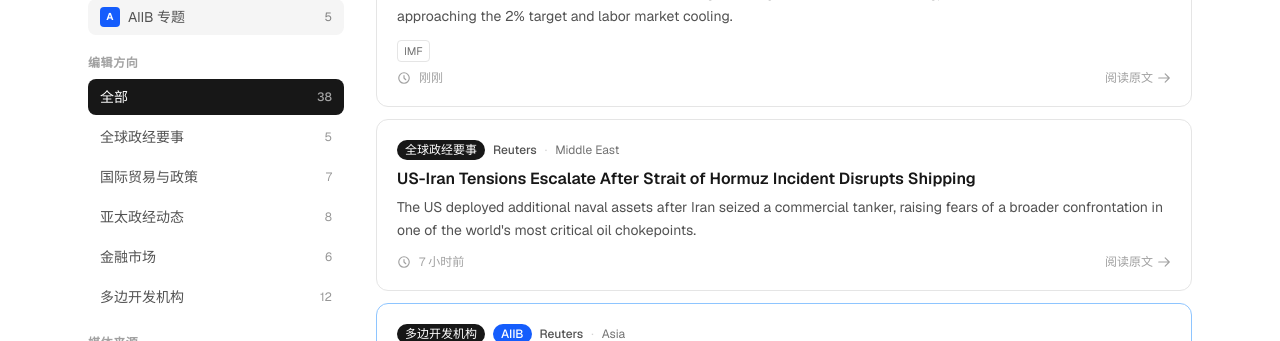
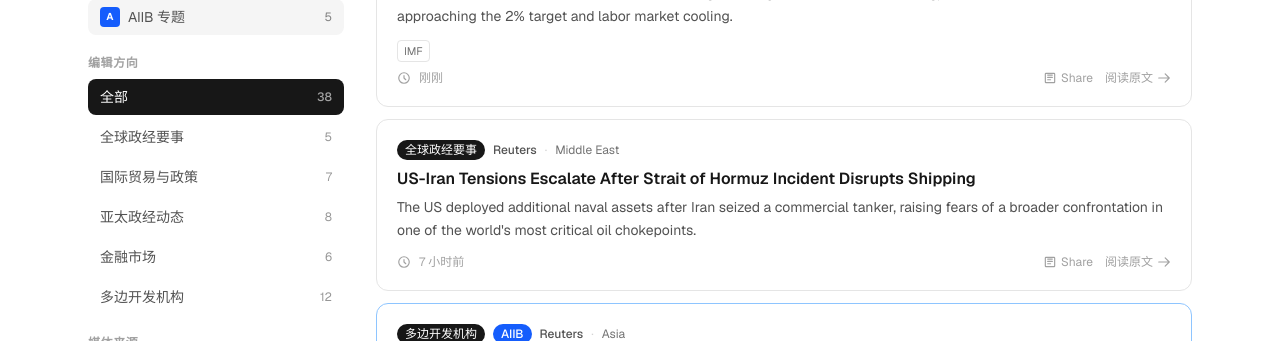
Before and after one commit to CASSIELISIJIA/newsletter-app, a Next.js app: page / in a window 1280 px wide. Shown: the part 541-882 px from the top of the page. Built offline with nearby package versions, Linux system fonts and the light colour scheme.

Commit message:
feat: 新闻卡片 Share 按钮一键复制标题+链接

```diff
--- a/app/components/NewsletterClient.tsx
+++ b/app/components/NewsletterClient.tsx
@@ -281,6 +281,25 @@ function FilterButton({ active, onClick, children }: { active: boolean; onClick:
 function NewsCard({ article }: { article: NewsArticle }) {
   const hasAiib = article.entityIds.includes("aiib");
   const otherEntities = article.entityIds.filter((id) => id !== "aiib");
+  const [copied, setCopied] = useState(false);
+
+  const handleShare = async () => {
+    const text = `${article.title}\n${article.url}`;
+    try {
+      await navigator.clipboard.writeText(text);
+      setCopied(true);
+      setTimeout(() => setCopied(false), 2000);
+    } catch {
+      const textarea = document.createElement("textarea");
+      textarea.value = text;
+      document.body.appendChild(textarea);
+      textarea.select();
+      document.execCommand("copy");
+      document.body.removeChild(textarea);
+      setCopied(true);
+      setTimeout(() => setCopied(false), 2000);
+    }
+  };
 
   return (
     <article
@@ -329,11 +348,35 @@ function NewsCard({ article }: { article: NewsArticle }) {
         <time dateTime={article.publishedAt} title={formatFullDate(article.publishedAt)}>
           {formatRelativeTime(article.publishedAt)}
         </time>
-        <span className="ml-auto inline-flex items-center gap-1 text-neutral-400 transition group-hover:text-neutral-600 dark:group-hover:text-neutral-300">
-          阅读原文
-          <svg className="h-3.5 w-3.5" fill="none" stroke="currentColor" viewBox="0 0 24 24">
-            <path strokeLinecap="round" strokeLinejoin="round" strokeWidth={2} d="M14 5l7 7m0 0l-7 7m7-7H3" />
-          </svg>
+        <span className="ml-auto flex items-center gap-3">
+          <button
+            onClick={handleShare}
+            className={`inline-flex items-center gap-1 transition hover:text-neutral-600 dark:hover:text-neutral-300 ${
+              copied ? "text-green-500" : "text-neutral-400"
+            }`}
+          >
+            {copied ? (
+              <>
+                <svg className="h-3.5 w-3.5" fill="none" stroke="currentColor" viewBox="0 0 24 24">
+                  <path strokeLinecap="round" strokeLinejoin="round" strokeWidth={2} d="M5 13l4 4L19 7" />
+                </svg>
+                已复制
+              </>
+            ) : (
+              <>
+                <svg className="h-3.5 w-3.5" fill="none" stroke="currentColor" viewBox="0 0 24 24">
+                  <path strokeLinecap="round" strokeLinejoin="round" strokeWidth={2} d="M8 7h8m-8 4h8m-8 4h5M5 4h14a1 1 0 011 1v14a1 1 0 01-1 1H5a1 1 0 01-1-1V5a1 1 0 011-1z" />
+                </svg>
+                Share
+              </>
+            )}
+          </button>
+          <a href={article.url} target="_blank" rel="noopener noreferrer" className="inline-flex items-center gap-1 text-neutral-400 transition group-hover:text-neutral-600 dark:group-hover:text-neutral-300">
+            阅读原文
+            <svg className="h-3.5 w-3.5" fill="none" stroke="currentColor" viewBox="0 0 24 24">
+              <path strokeLinecap="round" strokeLinejoin="round" strokeWidth={2} d="M14 5l7 7m0 0l-7 7m7-7H3" />
+            </svg>
+          </a>
         </span>
       </div>
     </article>
```
